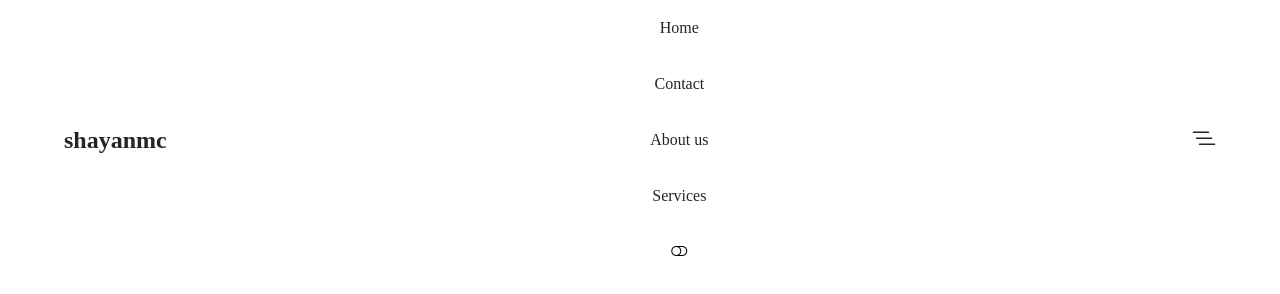
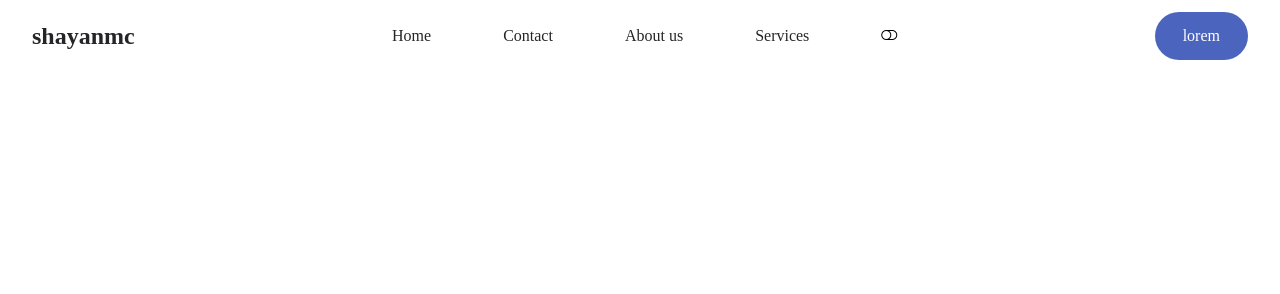
Before and after one commit to shayanmc/sass-project, a website: page index.html in a window 1280 px wide. Drawn offline with Linux system fonts and the light colour scheme; files whose address does not match are found by name.

Commit message:
media querie for nav menu

```diff
--- a/scss/components/_button.scss
+++ b/scss/components/_button.scss
@@ -1,4 +1,15 @@
 .button {
+    display: inline-block;
+    background: var(--primary-color);
+    padding: 0.75rem 1.5rem;
+    color: #fff;
+    border-radius: 3rem;
+    &:hover {
+        background: var(--container-color);
+        color: var(--primary-color);
+        transition: 0.5s;
+        outline: 1px solid var(--primary-color);
+    }
     &__header {
         display: none;
     }
--- a/scss/components/_mediaqueries.scss
+++ b/scss/components/_mediaqueries.scss
@@ -0,0 +1,24 @@
+@media screen and (min-width : 767px) {
+   .nav {
+
+
+     &__list {
+        flex-direction: row;
+        display: flex;
+        gap: 4.5rem;
+    }
+    &__toggle {
+        display: none;
+    }
+   }
+}
+
+@media screen and (min-width : 992px) {
+    .container {
+        width: 95vw;
+    }
+    .button__header {
+        display: block;
+        padding: 0.5rem 1.75rem;
+    }
+}
```
Also changed, not shown: css/styles.css, 1 other file.
